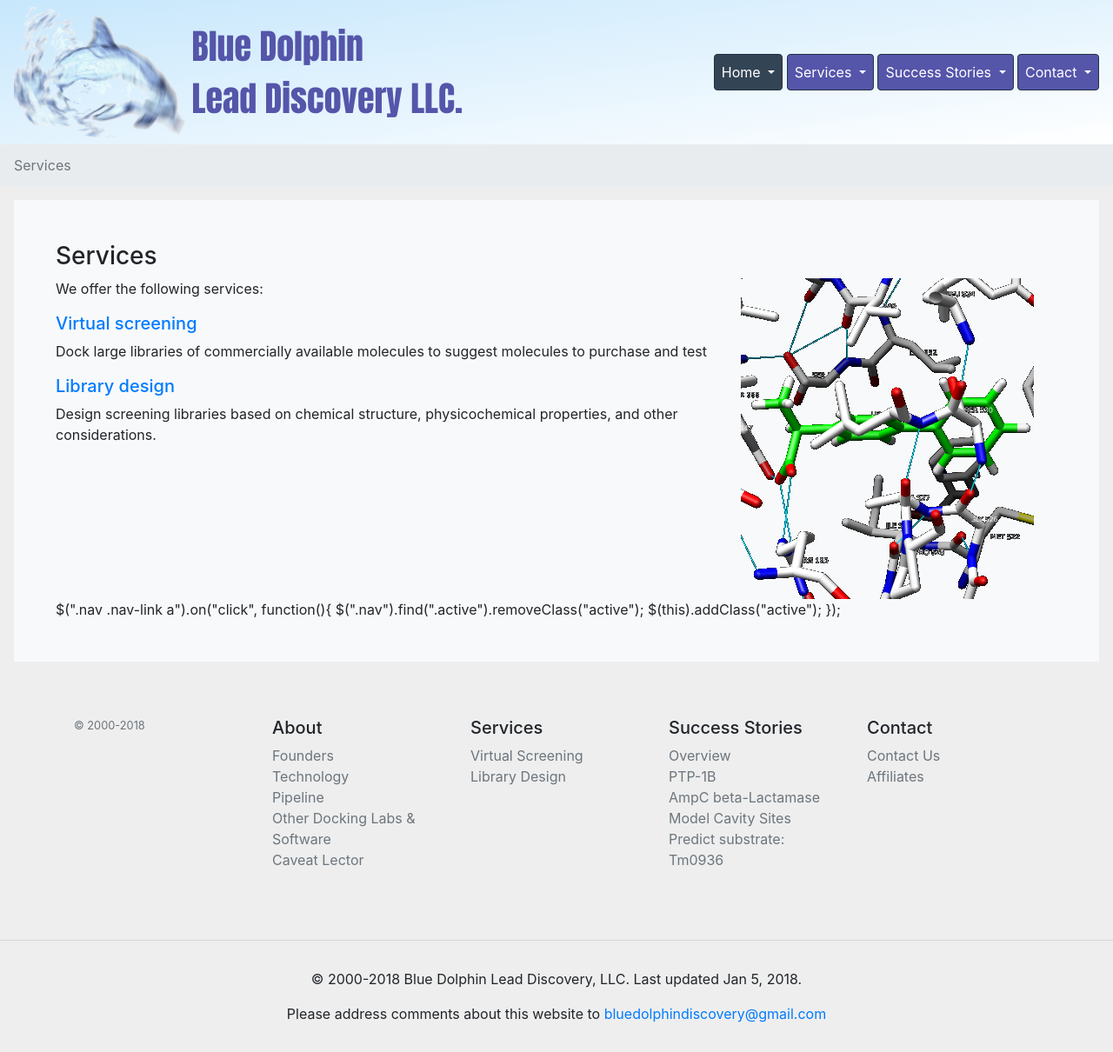
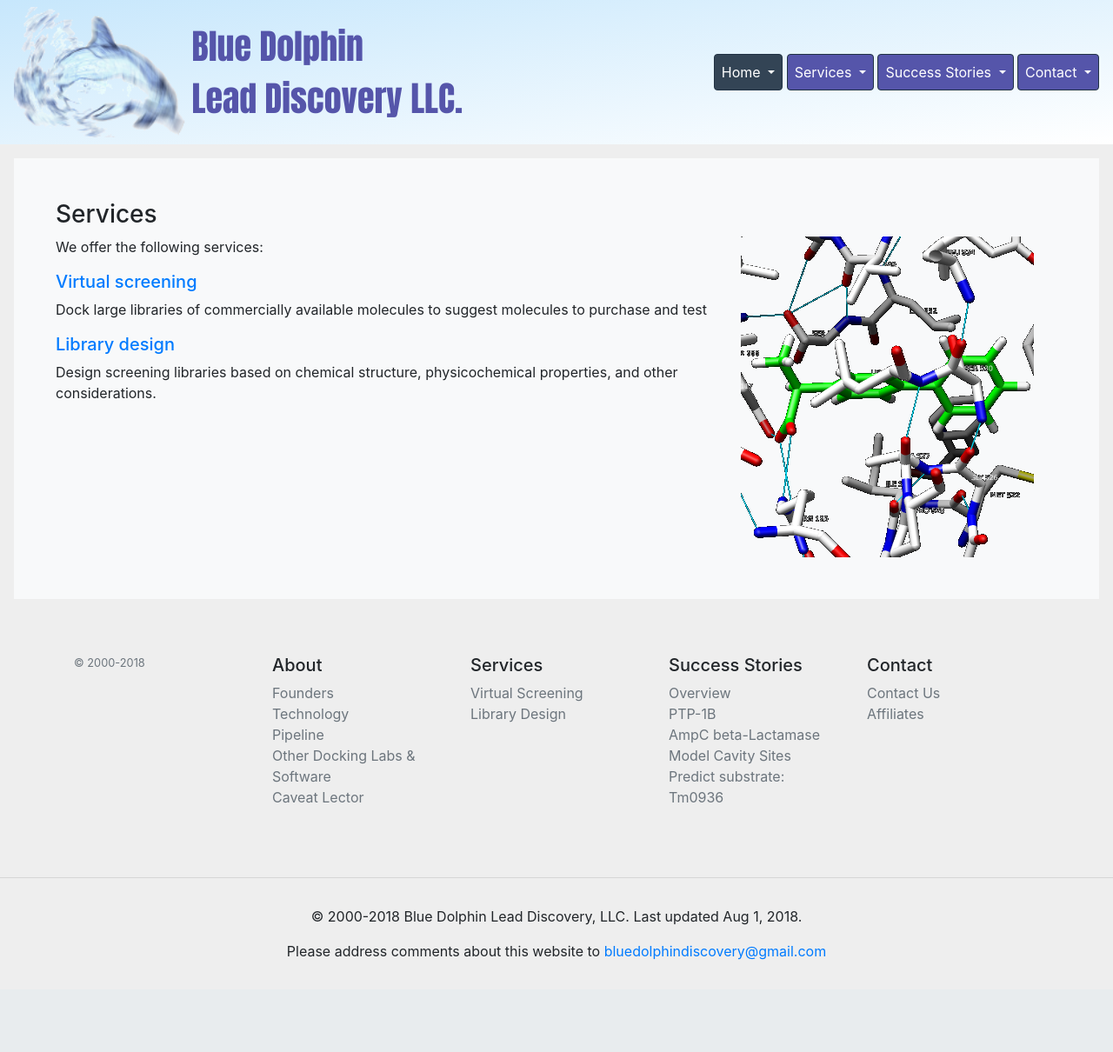
Before and after one commit to khtang17/BlueDolphin, a Flask app: page /services in a window 1280 px wide. Shown: the whole page at 87% size. After the commit the page ends 1104 px from the top, so only its background shows below. Run offline with Flask 2, Linux system fonts and the light colour scheme; some libraries are stand-ins or nearby versions.

Commit message:
remove weird txt at bottom of services, update the update date on footer

```diff
--- a/app/templates/affiliates.html
+++ b/app/templates/affiliates.html
@@ -1,11 +1,7 @@
 {% extends "layout.html" %}
 {% block title %}Affiliates{% endblock %}
 {% block content %}
-<nav aria-label="breadcrumb">
-  <ol class="breadcrumb">
-    <li class="breadcrumb-item" aria-current="page">Contact</li>
-      <li class="breadcrumb-item active" aria-current="page">Affiliates</li>
-  </ol>
+
 </nav>
 <div class="position-relative overflow-hidden p-3 p-md-5 m-md-3 bg-light">
     <h3>Blue Dolphin's Affiliates</h3>
--- a/app/templates/contacts.html
+++ b/app/templates/contacts.html
@@ -1,11 +1,7 @@
 {% extends "layout.html" %}
 {% block title %}Caveat Lector{% endblock %}
 {% block content %}
-<nav aria-label="breadcrumb">
-  <ol class="breadcrumb">
-      <li class="breadcrumb-item active" aria-current="page">Contact</li>
-  </ol>
-</nav>
+
 <div class="position-relative overflow-hidden p-3 p-md-5 m-md-3 bg-light">
     <h3>Contact Us</h3>
     <div class="row">
--- a/app/templates/footer.html
+++ b/app/templates/footer.html
@@ -45,7 +45,7 @@
 <footer class="footer page-footer font-small">
 
   <div class="footer-copyright text-center py-3">
-      <p>© 2000-2018 Blue Dolphin Lead Discovery, LLC. Last updated Jan 5, 2018.</p>
+      <p>© 2000-2018 Blue Dolphin Lead Discovery, LLC. Last updated Aug 1, 2018.</p>
       <p>Please address comments about this website to <a href="mailto:bluedolphindiscovery@gmail.com">bluedolphindiscovery@gmail.com</a></p>
   </div>
 
--- a/app/templates/home.html
+++ b/app/templates/home.html
@@ -1,11 +1,6 @@
 {% extends "layout.html" %}
 {% block title %}Home{% endblock %}
 {% block content %}
-<nav aria-label="breadcrumb">
-  <ol class="breadcrumb">
-    <li class="breadcrumb-item active" aria-current="page">Home</li>
-  </ol>
-</nav>
 
 
 <div class="position-relative overflow-hidden p-3 p-md-5 m-md-3 text-center bg-light" id="home">
--- a/app/templates/services.html
+++ b/app/templates/services.html
@@ -1,11 +1,7 @@
 {% extends "layout.html" %}
 {% block title %}Services{% endblock %}
 {% block content %}
-<nav aria-label="breadcrumb">
-  <ol class="breadcrumb">
-      <li class="breadcrumb-item active" aria-current="page">Services</li>
-  </ol>
-</nav>
+
 
 <div class="position-relative overflow-hidden p-3 p-md-5 m-md-3 bg-light">
     <h3>Services</h3>
@@ -26,13 +22,6 @@
             <img src="{{ url_for('static', filename='images/jkw.png') }}" border="0">
         </div>
      </div>
-    {% block js %}
 
-   $(".nav .nav-link a").on("click", function(){
-        $(".nav").find(".active").removeClass("active");
-    $(this).addClass("active");
-});
-
-  {% endblock %}
 </div>
 {% endblock %}
--- a/app/templates/successstories.html
+++ b/app/templates/successstories.html
@@ -1,11 +1,7 @@
 {% extends "layout.html" %}
 {% block title %}Success Stories{% endblock %}
 {% block content %}
-<nav aria-label="breadcrumb">
-  <ol class="breadcrumb">
-      <li class="breadcrumb-item active" aria-current="page">Success Stories</li>
-  </ol>
-</nav>
+
 
 <div class="position-relative overflow-hidden p-3 p-md-5 m-md-3 bg-light">
     <h3>Success Stories</h3>
```
Also changed, not shown: app/templates/ampc.html (+1 -6 lines), app/templates/caveat_lector.html (+1 -6 lines), app/templates/founders.html (+1 -6 lines), app/templates/libdesign.html (+1 -6 lines), app/templates/model.html (+1 -6 lines), app/templates/otheroptions.html (+1 -6 lines), app/templates/pipeline.html (+1 -6 lines), app/templates/ptp1b.html (+1 -6 lines), app/templates/technology.html (+1 -6 lines), app/templates/tm0936.html (+1 -6 lines), app/templates/vscreen.html (+2 -7 lines).
